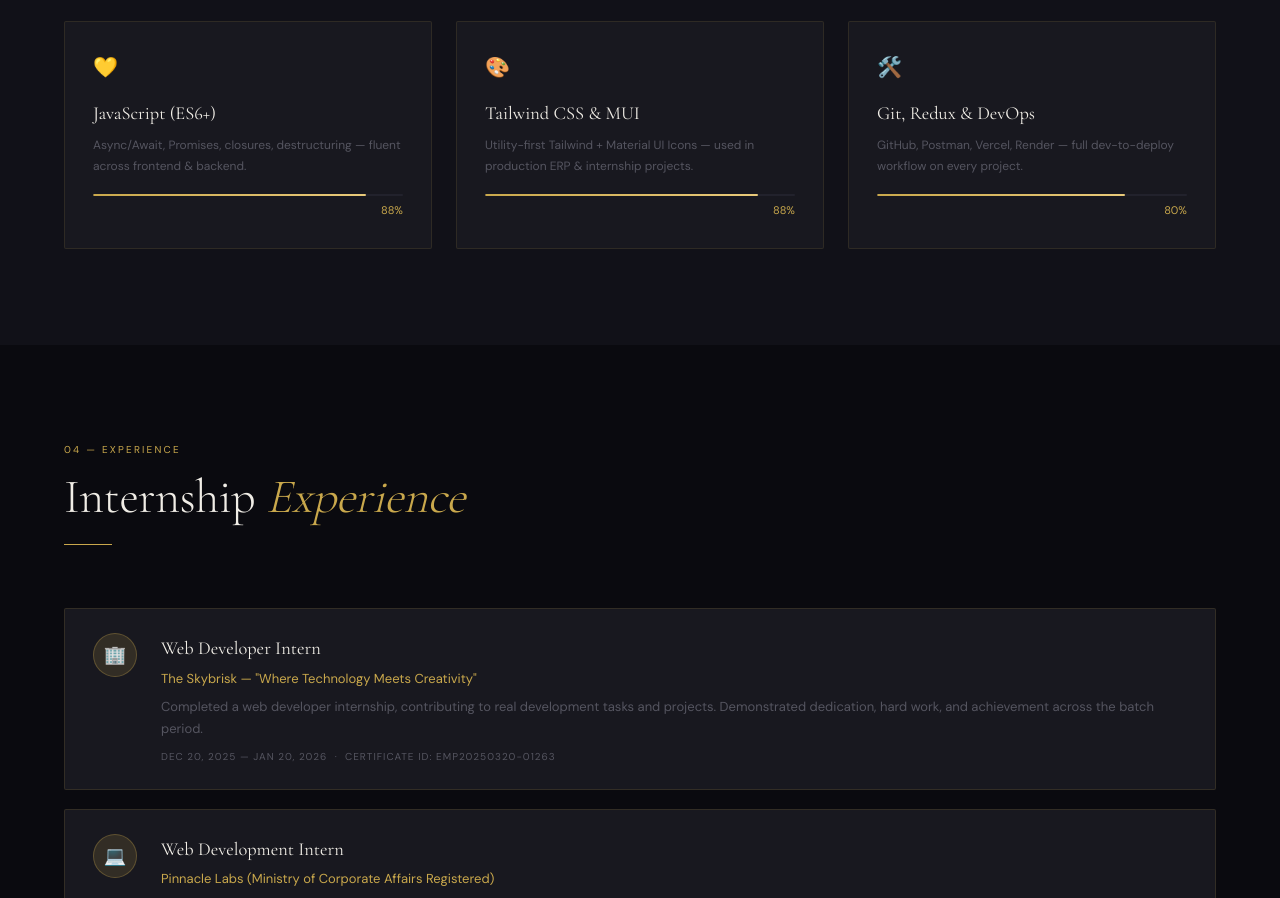
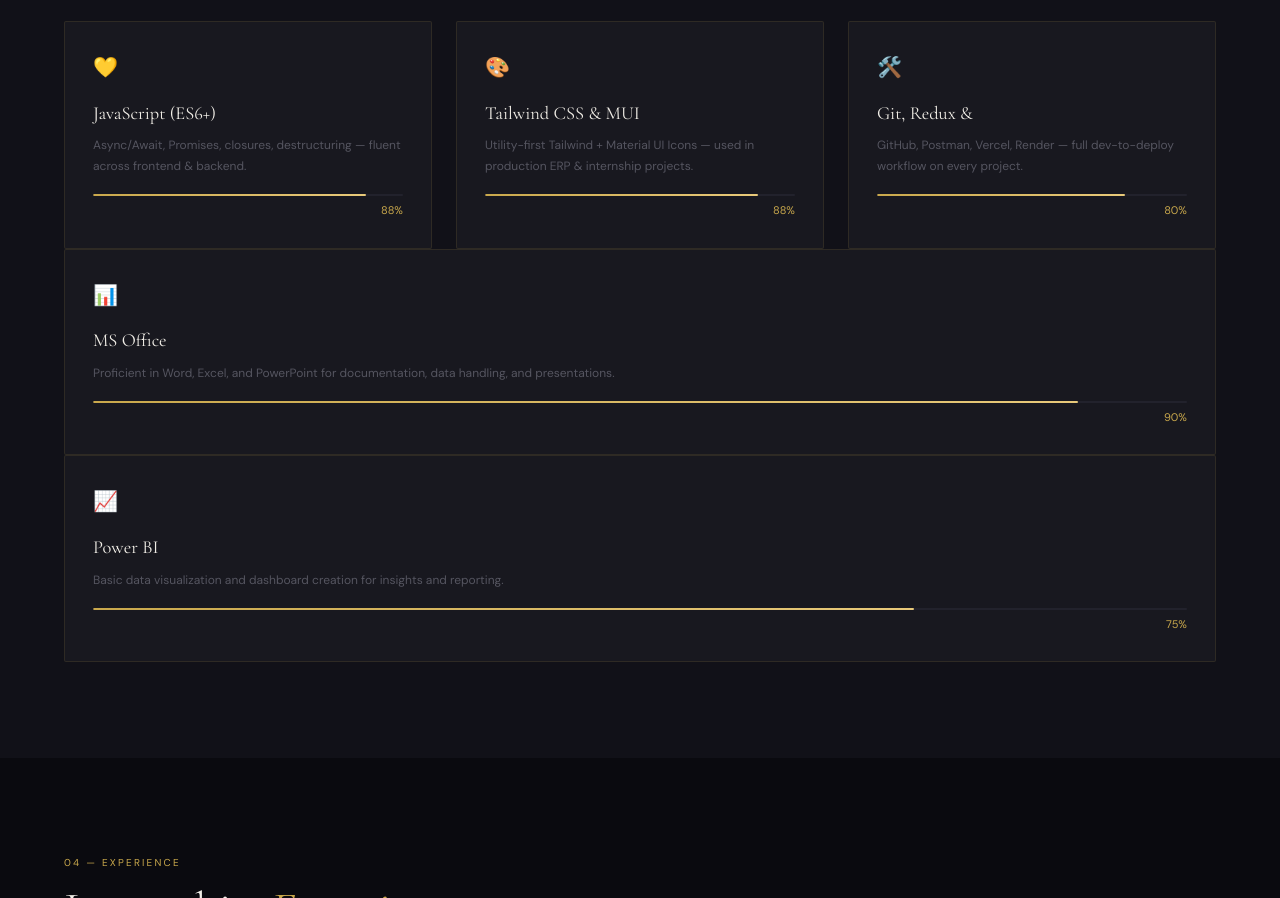
Before and after one commit to FAHAD786-stack/fahad-portfolio, a plain HTML site: page public/index.html in a window 1280 px wide. Shown: the part 2714-3612 px from the top of the page. Drawn offline with nearby package versions, Linux system fonts and the light colour scheme.

Commit message:
Update index.html

```diff
--- a/public/index.html
+++ b/public/index.html
@@ -339,11 +339,27 @@
     </div>
     <div class="skill-card fade-in">
       <span class="skill-icon">🛠️</span>
-      <div class="skill-name">Git, Redux &amp; DevOps</div>
+      <div class="skill-name">Git, Redux &amp</div>
       <div class="skill-desc">GitHub, Postman, Vercel, Render — full dev-to-deploy workflow on every project.</div>
       <div class="skill-bar-wrap"><div class="skill-bar" style="width:80%"></div></div>
       <div class="skill-pct">80%</div>
     </div>
+   </div>
+<div class="skill-card fade-in">
+  <span class="skill-icon">📊</span>
+  <div class="skill-name">MS Office</div>
+  <div class="skill-desc">Proficient in Word, Excel, and PowerPoint for documentation, data handling, and presentations.</div>
+  <div class="skill-bar-wrap"><div class="skill-bar" style="width:90%"></div></div>
+  <div class="skill-pct">90%</div>
+</div>
+
+<div class="skill-card fade-in">
+  <span class="skill-icon">📈</span>
+  <div class="skill-name">Power BI</div>
+  <div class="skill-desc">Basic data visualization and dashboard creation for insights and reporting.</div>
+  <div class="skill-bar-wrap"><div class="skill-bar" style="width:75%"></div></div>
+  <div class="skill-pct">75%</div>
+</div>
   </div>
 </section>
 
```
